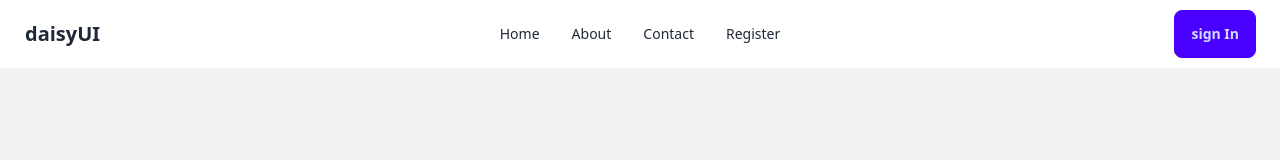
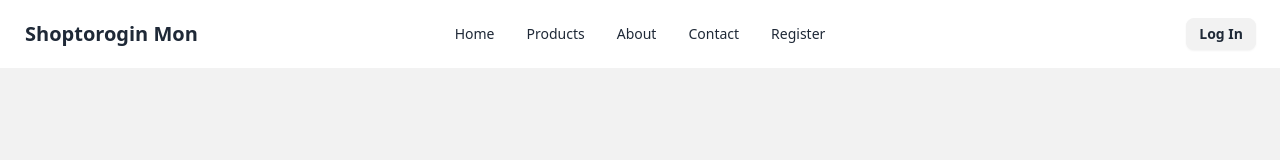
Before and after one commit to jewelhasan007/M51-React-Auth, a React (Vite) app: page / in a window 1280 px wide. Shown: the top 160 px of the page. Built offline with nearby package versions, Linux system fonts and the light colour scheme; no server answers.

Commit message:
first commit

```diff
--- a/src/components/Navbar.jsx
+++ b/src/components/Navbar.jsx
@@ -28,6 +28,7 @@ console.log(user)
         tabIndex={0}
         className="menu menu-sm dropdown-content bg-base-100 rounded-box z-[1] mt-3 w-52 p-2 shadow">
         <NavLink to={"/"}><li><a>Home</a></li></NavLink>
+        <NavLink to={"/products"}><li><a>Products</a></li></NavLink>
         <NavLink to={"/about"}><li><a>About</a></li></NavLink>
         <NavLink to={"/contact"}><li><a>Contact</a></li></NavLink>
         { user &&
@@ -39,11 +40,12 @@ console.log(user)
 
       </ul>
     </div>
-    <a className="btn btn-ghost text-xl">daisyUI</a>
+    <a className="btn btn-ghost text-xl">Shoptorogin Mon</a>
   </div>
   <div className="navbar-center hidden lg:flex">
     <ul className="menu menu-horizontal px-1">
     <NavLink to={"/"}><li><a>Home</a></li></NavLink>
+    <NavLink to={"/products"}><li><a>Products</a></li></NavLink>
       <NavLink to={"/about"}><li><a>About</a></li></NavLink>
         <NavLink to={"/contact"}><li><a>Contact</a></li></NavLink>
        { user &&
@@ -63,7 +65,7 @@ console.log(user)
   user && user ? <> {user.email}
   <button className="btn btn-sm mx-3" onClick={logOut}>Log Out</button></>
   :
-  <Link to="/login-context"><button className="btn btn-primary" >sign In</button></Link>
+  <Link to="/login-context"><button className="btn btn-sm" >Log In</button></Link>
   }
 
  </div>
--- a/src/main.jsx
+++ b/src/main.jsx
@@ -27,6 +27,10 @@ const router = createBrowserRouter([
       {
         path: "/",
         element: <Home></Home>
+      },
+      {
+        path: "/products",
+        element: <products></products>,
       },
       {
         path: "/about",
```
Also changed, not shown: public/products.json (added, +20 -0 lines).
